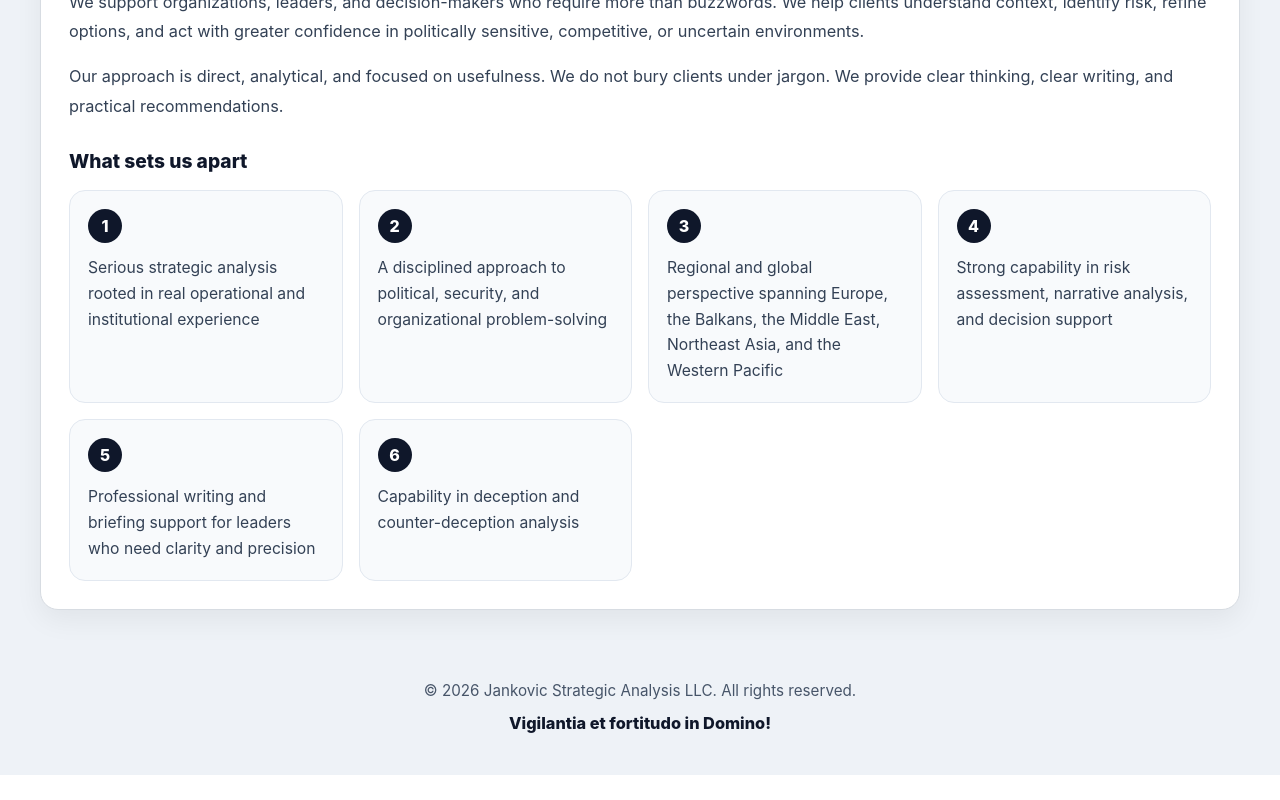
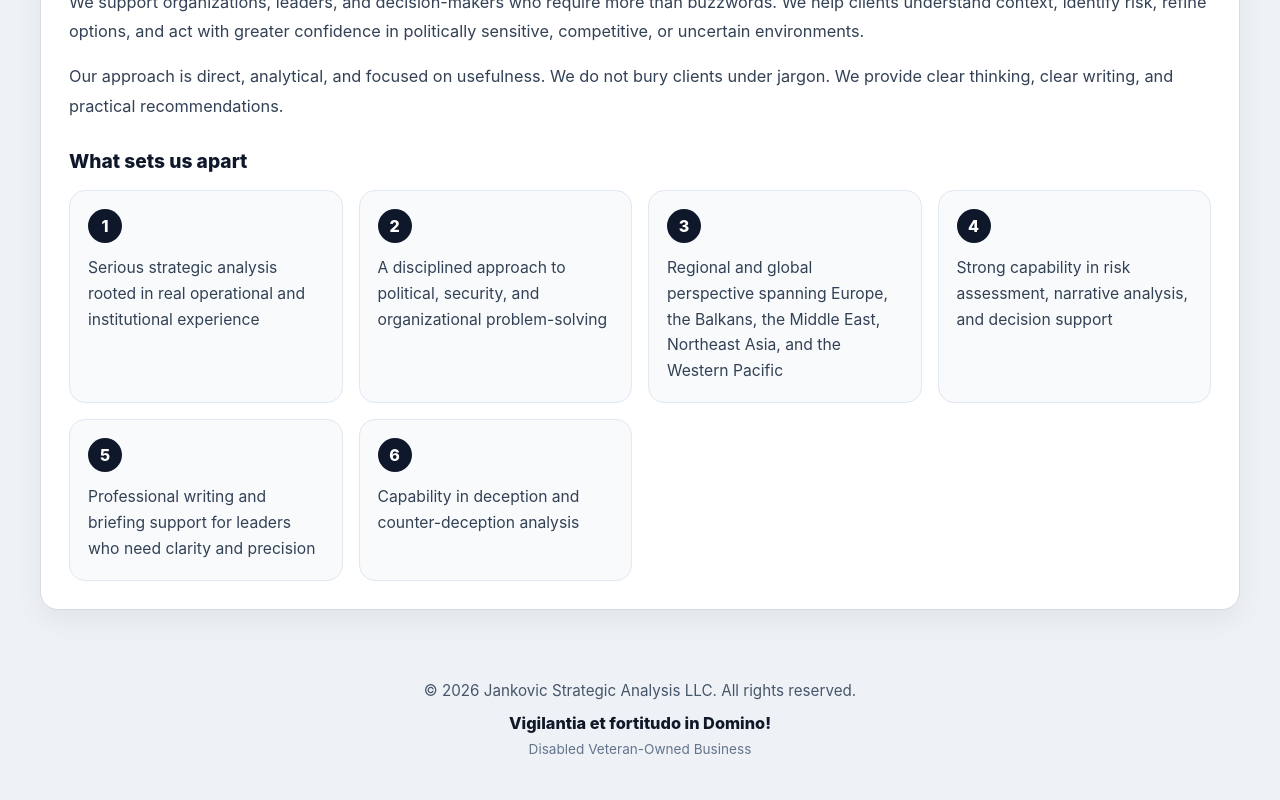
Before and after one commit to kristijanjankovic/jsa-website, a Next.js app: page / in a window 1280 px wide. Shown: the part 923-1723 px from the top of the page. Before the commit the page ends 1698 px from the top, so only its background shows below. Built offline with nearby package versions, Linux system fonts and the light colour scheme.

Commit message:
Add disabled veteran-owned designation to footer

```diff
--- a/app/page.js
+++ b/app/page.js
@@ -177,6 +177,7 @@
       footer: {
         copyright: "© 2026 Jankovic Strategic Analysis LLC. All rights reserved.",
         motto: "Vigilantia et fortitudo in Domino!",
+        dv: "Disabled Veteran-Owned Business",
       },
     },
 
@@ -588,6 +589,7 @@
         <footer style={styles.footer}>
           <p style={styles.footerText}>{t.footer.copyright}</p>
           <p style={styles.footerMotto}>{t.footer.motto}</p>
+          <p style={styles.footerSub}>{t.footer.dv}</p>
         </footer>
       </div>
     </div>
@@ -1022,10 +1024,16 @@
   },
 
   footerMotto: {
-    margin: 0,
-    color: "#0f172a",
-    textAlign: "center",
-    fontWeight: 800,
-    fontSize: "1.02rem",
-  },
+  textAlign: "center",
+  fontWeight: 800,
+  fontSize: "1.02rem",
+},
+
+footerSub: {
+  margin: 0,
+  color: "#64748b",
+  textAlign: "center",
+  fontSize: "0.85rem",
+  marginTop: "4px"
+  }
 };
```
